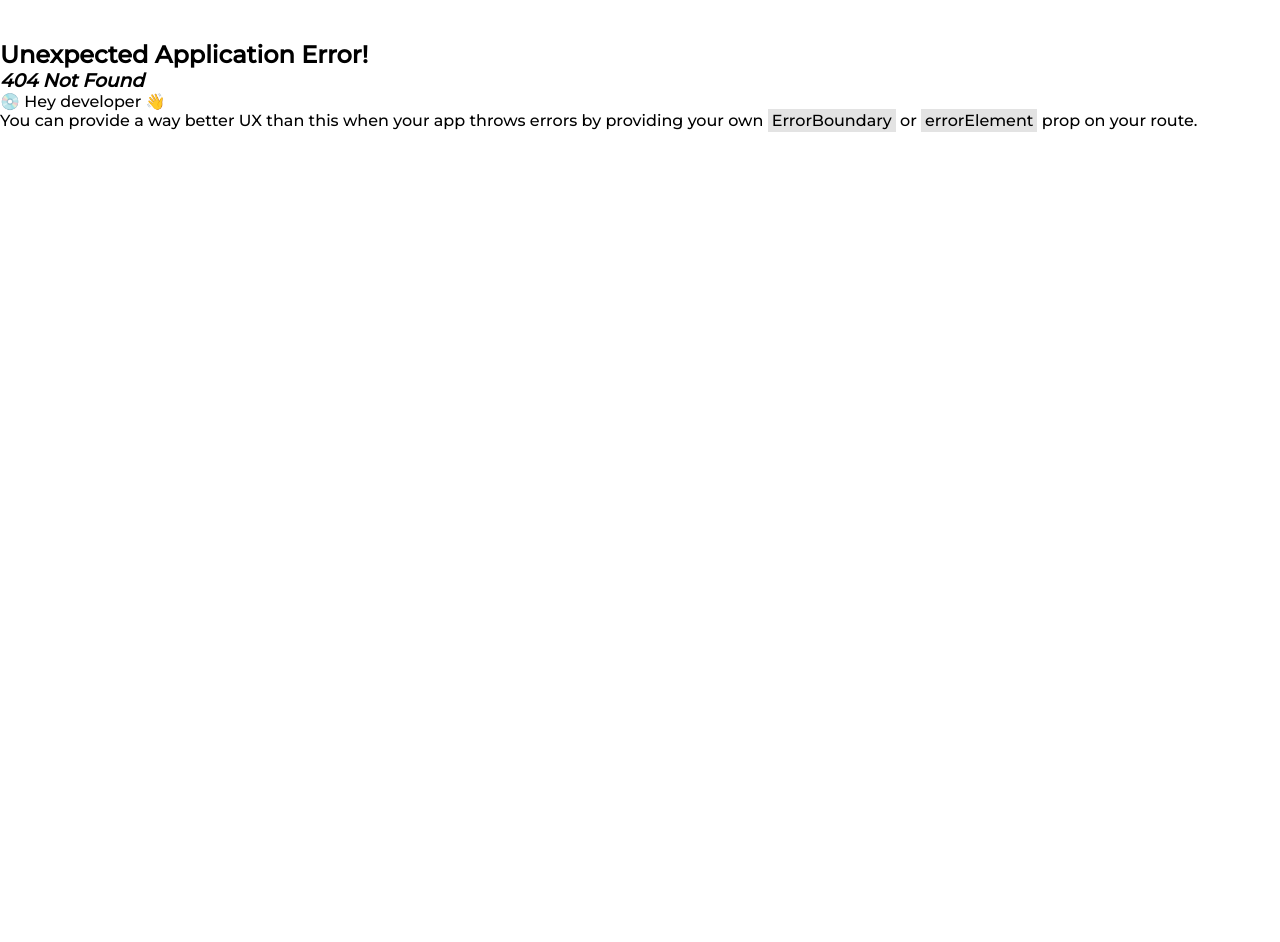
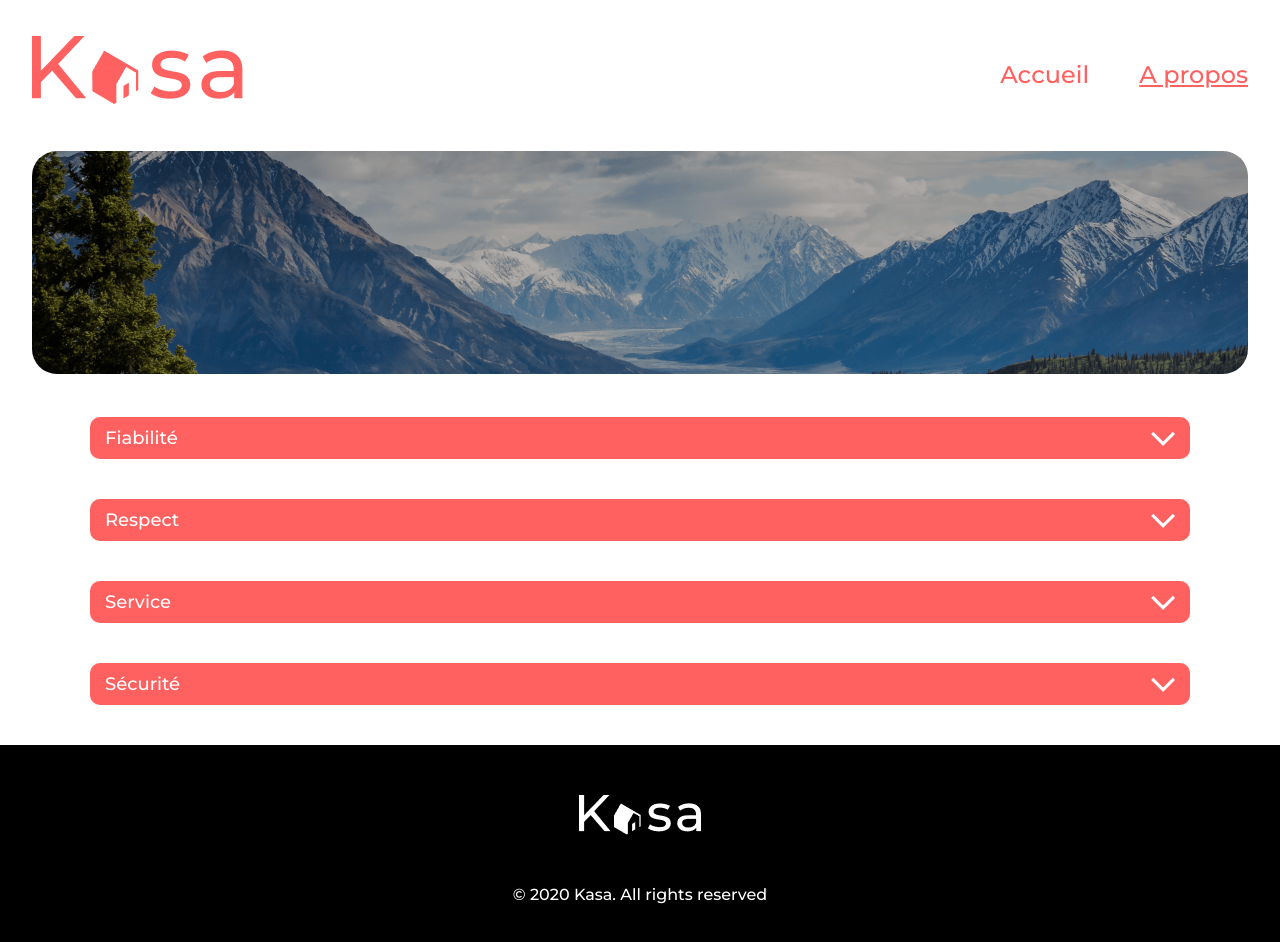
Before and after one commit to 9Zach4/P6, a React (Create React App) app in the folder kasa/: page /about in a window 1280 px wide. Before the commit this address had no page. Shown: the top 942 px of the page. Before the commit the page ends 800 px from the top, so only its background shows below. Built offline with nearby package versions, Linux system fonts and the light colour scheme.

Commit message:
about page OK

```diff
--- a/kasa/src/App.js
+++ b/kasa/src/App.js
@@ -1,6 +1,7 @@
 //import
 import React from "react";
 import Home from "./pages/home/Home";
+import About from "./pages/about/About";
 
 
 import { createBrowserRouter, RouterProvider } from "react-router-dom";
@@ -14,6 +15,10 @@ const router = createBrowserRouter([
     element:
       <Home />
   },
+  {
+		path: "/about",
+		element: <About />
+	},
 
 ]);
 
--- a/kasa/src/components/banner/Banner.js
+++ b/kasa/src/components/banner/Banner.js
@@ -1,5 +1,5 @@
-import {useLocation} from 'react-router-dom';
-import {useEffect, useState} from 'react';
+import { useLocation } from 'react-router-dom';
+import { useEffect, useState } from 'react';
 import './banner.scss';
 
 function Banner() {
--- a/kasa/src/components/navbar/Navbar.js
+++ b/kasa/src/components/navbar/Navbar.js
@@ -12,7 +12,7 @@ function Navbar() {
             </Link>
         </li>
         <li className={currentRoute === "/about" ? "navbar_list_item_active" : "navbar_list_item"}>
-            <Link to="/about/">
+            <Link to="/about">
                 A propos
             </Link>
         </li>
--- a/kasa/src/pages/about/About.jsx
+++ b/kasa/src/pages/about/About.jsx
@@ -1,7 +1,8 @@
 import Header from "../../components/header/Header";
 import Banner from '../../components/banner/Banner';
 import Footer from "../../components/footer/Footer";
-
+import Collapses from "../../components/collapse/Collapse";
+import "./about.scss";
 
 function About () {
 
@@ -33,6 +34,13 @@ return (
         <Header />
         <Banner />
         <main className= "about_main">
+            {aboutData.map((data) => {
+                return (
+                    <div key={data.id} className="about_main_collapse">
+                        <Collapses style= {{margin:'30px 0'}} title={data.title} content={data.content} />
+                    </div>
+                )}
+           )}
 
         </main>
         <Footer />
--- /dev/null
+++ b/kasa/src/pages/about/about.scss
@@ -0,0 +1,12 @@
+@import '../../sass/main.scss';
+
+.about_main{
+    width: 95%;
+    margin: 0 auto;
+    &_collapse{
+        margin: 40px auto;
+        @media screen and (max-width: 550px){
+            margin: 20px auto;
+        }
+    }
+}
```
Also changed, not shown: 1 other file (tests, documents, lock files or other folders).
